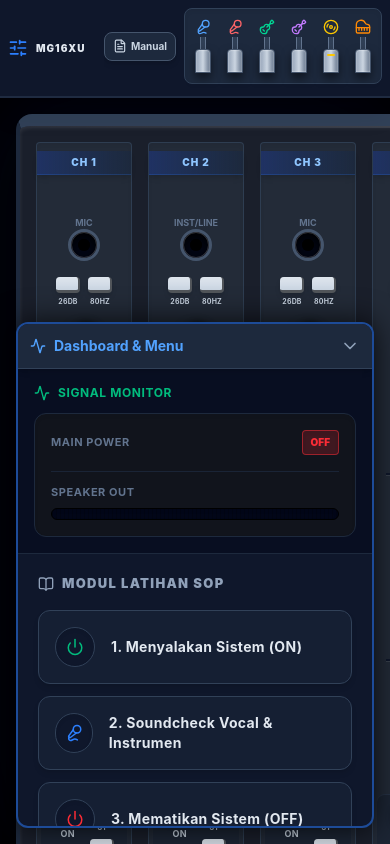
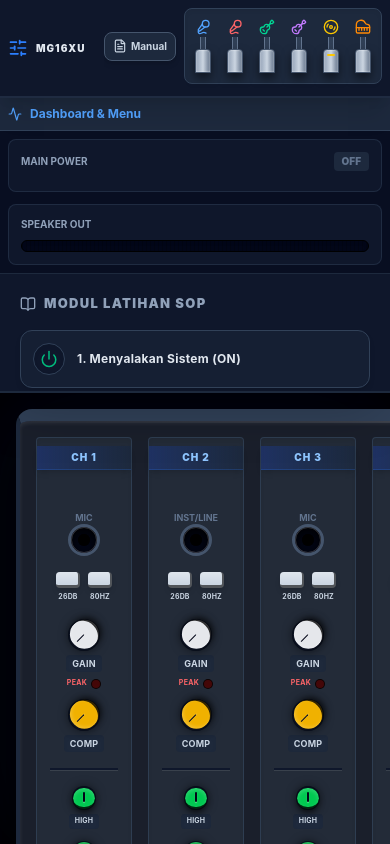
Before and after one commit to wiliansyah/happiness-band-mixer, a React (Vite) app: page / in a window 390 px wide. Built offline with nearby package versions, Linux system fonts and the light colour scheme.

Commit message:
update hp

```diff
--- a/src/App.jsx
+++ b/src/App.jsx
@@ -1,5 +1,5 @@
 import React, { useState, useEffect, useRef } from 'react';
-import { Power, SlidersHorizontal, Activity, Mic2, Guitar, BookOpen, AlertTriangle, CheckCircle2, ChevronRight, ChevronLeft, ChevronUp, ChevronDown, Check, Plug, Disc3, Piano, FileText } from 'lucide-react';
+import { Power, SlidersHorizontal, Activity, Mic2, Guitar, BookOpen, AlertTriangle, CheckCircle2, ChevronRight, ChevronLeft, Check, Plug, Disc3, Piano, FileText, X } from 'lucide-react';
 import { ChannelStrip } from './components/ChannelStrip';
 import { MasterSection } from './components/MasterSection';
 import { ManualBook } from './components/ManualBook';
@@ -276,39 +276,38 @@ export default function App() {
           <>
             {/* LEFT PANEL */}
             <div className={`
-              absolute bottom-4 left-4 right-4 rounded-xl border-2 border-blue-500/50 shadow-[0_0_30px_rgba(0,0,0,0.8)] z-40 transition-all duration-300 flex flex-col bg-slate-900 shrink-0
-              lg:static lg:bottom-auto lg:left-auto lg:right-auto lg:w-[350px] lg:h-full lg:border-y-0 lg:border-l-0 lg:border-r-2 lg:border-slate-800 lg:rounded-none lg:shadow-2xl
-              ${isSopMinimized ? 'max-h-[50px] lg:max-h-none overflow-hidden' : 'max-h-[60vh] lg:max-h-none overflow-y-auto'}
+              w-full lg:w-[350px] bg-slate-900 border-b-2 lg:border-b-0 lg:border-r-2 border-slate-800 flex flex-col shadow-2xl z-10 shrink-0
+              ${activeScenario === 'menu' ? 'h-[35vh] lg:h-full' : 'h-auto max-h-[30vh] lg:h-full'}
             `}>
 
-              {/* Mobile Widget Header (Toggleable) */}
-              <div
-                className="bg-slate-800 p-3 border-b border-slate-700 flex justify-between items-center lg:hidden sticky top-0 z-10 cursor-pointer shadow-md"
-                onClick={() => setIsSopMinimized(!isSopMinimized)}
-              >
-                <span className="font-bold text-sm text-blue-400 flex items-center gap-2">
-                  {activeScenario === 'menu' ? <><Activity size={16}/> Dashboard & Menu</> : <><BookOpen size={16}/> Panduan Aktif</>}
+              {/* Mobile Header for Menu State */}
+              {activeScenario === 'menu' && (
+                <div className="bg-slate-800 p-2 border-b border-slate-700 flex justify-between items-center lg:hidden">
+                  <span className="font-bold text-xs text-blue-400 flex items-center gap-2">
+                    <Activity size={14}/> Dashboard & Menu
                   </span>
-                <button className="text-slate-400 hover:text-white transition-colors">
-                  {isSopMinimized ? <ChevronUp size={20}/> : <ChevronDown size={20}/>}
-                </button>
                 </div>
+              )}
 
               {/* Signal Dashboard */}
-              <div className={`p-4 bg-slate-950/50 border-b border-slate-800 ${activeScenario !== 'menu' ? 'hidden lg:block' : 'block'}`}>
-                <h2 className="text-xs font-bold text-emerald-500 uppercase mb-3 flex gap-2 items-center tracking-wider">
+              <div className={`p-2 lg:p-4 bg-slate-950/50 border-b border-slate-800 ${activeScenario !== 'menu' ? 'hidden lg:block' : 'block'}`}>
+                <h2 className="hidden lg:flex text-xs font-bold text-emerald-500 uppercase mb-3 gap-2 items-center tracking-wider">
                   <Activity size={16} /> Signal Monitor
                 </h2>
-                <div className="bg-[#11141c] p-4 rounded-xl border border-slate-800 shadow-inner">
-                  <div className="flex justify-between items-center mb-4">
-                    <span className="text-[11px] text-slate-500 font-bold tracking-wider">MAIN POWER</span>
-                    <span className={`text-[10px] font-black px-2 py-1 rounded shadow-inner ${power ? 'bg-green-500/20 text-green-400 border border-green-500/50' : 'bg-red-500/20 text-red-500 border border-red-500/50'}`}>
+
+                <div className="space-y-3">
+                  <div className="bg-slate-900 rounded-lg p-3 border border-slate-700/50">
+                    <div className="flex justify-between items-center mb-2">
+                      <span className="text-[10px] font-bold text-slate-400">MAIN POWER</span>
+                      <span className={`text-[10px] font-black px-2 py-0.5 rounded ${power ? 'bg-red-500/20 text-red-400' : 'bg-slate-800 text-slate-500'}`}>
                         {power ? 'ON' : 'OFF'}
                       </span>
                     </div>
-                  <div className="pt-3 border-t border-slate-800/80">
-                    <div className="flex justify-between items-end mb-2">
-                      <span className="text-[11px] text-slate-500 font-bold tracking-wider">SPEAKER OUT</span>
+                  </div>
+
+                  <div className="bg-slate-900 rounded-lg p-3 border border-slate-700/50">
+                    <div className="flex justify-between items-center mb-2">
+                      <span className="text-[10px] font-bold text-slate-400">SPEAKER OUT</span>
                       {peakWarn && (
                         <span className="text-[10px] font-black text-red-500 animate-pulse flex items-center gap-1">
                           <AlertTriangle size={12} /> DISTORSI
@@ -324,9 +323,9 @@ export default function App() {
               </div>
 
               {/* SOP Panel */}
-              <div className="flex-1 p-5 flex flex-col overflow-y-auto">
+              <div className="flex-1 p-2 lg:p-5 flex flex-col overflow-y-auto">
                 {activeScenario === 'menu' ? (
-                  <div className="animate-in fade-in slide-in-from-bottom-2">
+                  <div className="animate-in fade-in slide-in-from-bottom-2 p-3 lg:p-0">
                     <h3 className="text-[13px] font-black text-slate-400 mb-4 flex items-center gap-2 tracking-widest uppercase">
                       <BookOpen size={16} /> Modul Latihan SOP
                     </h3>
@@ -338,12 +337,12 @@ export default function App() {
                             setActiveScenario(sc.id);
                             setSopStep(0);
                           }}
-                          className="text-left p-4 rounded-xl border border-slate-700 hover:border-blue-500 hover:bg-slate-800 transition-all flex items-center gap-4 bg-slate-800/50 shadow-md group"
+                          className="text-left p-3 lg:p-4 rounded-xl border border-slate-700 hover:border-blue-500 hover:bg-slate-800 transition-all flex items-center gap-3 lg:gap-4 bg-slate-800/50 shadow-md group"
                         >
-                          <div className="w-10 h-10 rounded-full bg-slate-900 border border-slate-700 flex items-center justify-center group-hover:scale-110 transition-transform shadow-inner">
+                          <div className="w-8 h-8 lg:w-10 lg:h-10 rounded-full bg-slate-900 border border-slate-700 flex items-center justify-center group-hover:scale-110 transition-transform shadow-inner shrink-0">
                             {sc.icon}
                           </div>
-                          <h4 className="font-bold text-slate-200 text-sm tracking-wide">
+                          <h4 className="font-bold text-slate-200 text-xs lg:text-sm tracking-wide">
                             {sc.title}
                           </h4>
                         </button>
@@ -351,24 +350,24 @@ export default function App() {
                     </div>
                   </div>
                 ) : (
-                  <div className="flex flex-col h-full justify-between animate-in fade-in slide-in-from-right-4">
+                  <div className="flex flex-col h-full justify-between animate-in fade-in slide-in-from-right-4 p-2 lg:p-0">
                     <div>
+                      <div className="flex items-center justify-between mb-2 lg:mb-4">
                         <button
                           onClick={() => setActiveScenario('menu')}
-                        className="text-[11px] font-bold text-blue-400 hover:text-blue-300 hover:underline mb-4 flex items-center gap-1 transition-colors"
+                          className="text-[10px] lg:text-[11px] font-bold text-slate-400 hover:text-white mb-0 flex items-center gap-1 transition-colors bg-slate-800 lg:bg-transparent px-2 lg:px-0 py-1 lg:py-0 rounded"
                         >
-                        <ChevronLeft size={12} /> Kembali ke Menu
+                          <ChevronLeft size={12} /> <span className="hidden lg:inline">Kembali ke Menu</span><span className="lg:hidden">Keluar</span>
                         </button>
-                      <div className="mb-4 flex items-center justify-between">
-                        <span className="text-[10px] font-black bg-blue-600 text-white px-3 py-1.5 rounded-full uppercase tracking-widest shadow-lg border border-blue-400">
+                        <span className="text-[10px] font-black bg-blue-600 text-white px-2 lg:px-3 py-1 lg:py-1.5 rounded-full uppercase tracking-widest shadow-lg border border-blue-400">
                           Tahap {sopStep + 1} / {scenarios[activeScenario].steps.length}
                         </span>
                       </div>
-                      <h3 className="text-2xl font-black text-transparent bg-clip-text bg-gradient-to-r from-blue-400 to-emerald-400 mb-4 leading-tight drop-shadow-md">
+                      <h3 className="text-sm lg:text-2xl font-black text-transparent bg-clip-text bg-gradient-to-r from-blue-400 to-emerald-400 mb-2 lg:mb-4 leading-tight drop-shadow-md">
                         {scenarios[activeScenario].steps[sopStep].action}
                       </h3>
-                      <div className="bg-slate-800/80 p-5 rounded-xl border-l-4 border-blue-500 shadow-inner mb-6">
-                        <p className="text-[15px] font-medium text-slate-300 leading-relaxed">
+                      <div className="bg-slate-800/80 p-3 lg:p-5 rounded-lg lg:rounded-xl border-l-2 lg:border-l-4 border-blue-500 shadow-inner mb-3 lg:mb-6">
+                        <p className="text-[11px] lg:text-[15px] font-medium text-slate-300 leading-relaxed">
                           {scenarios[activeScenario].steps[sopStep].desc}
                         </p>
                       </div>
```
Lines whose indentation alone changed are shown as unchanged.
